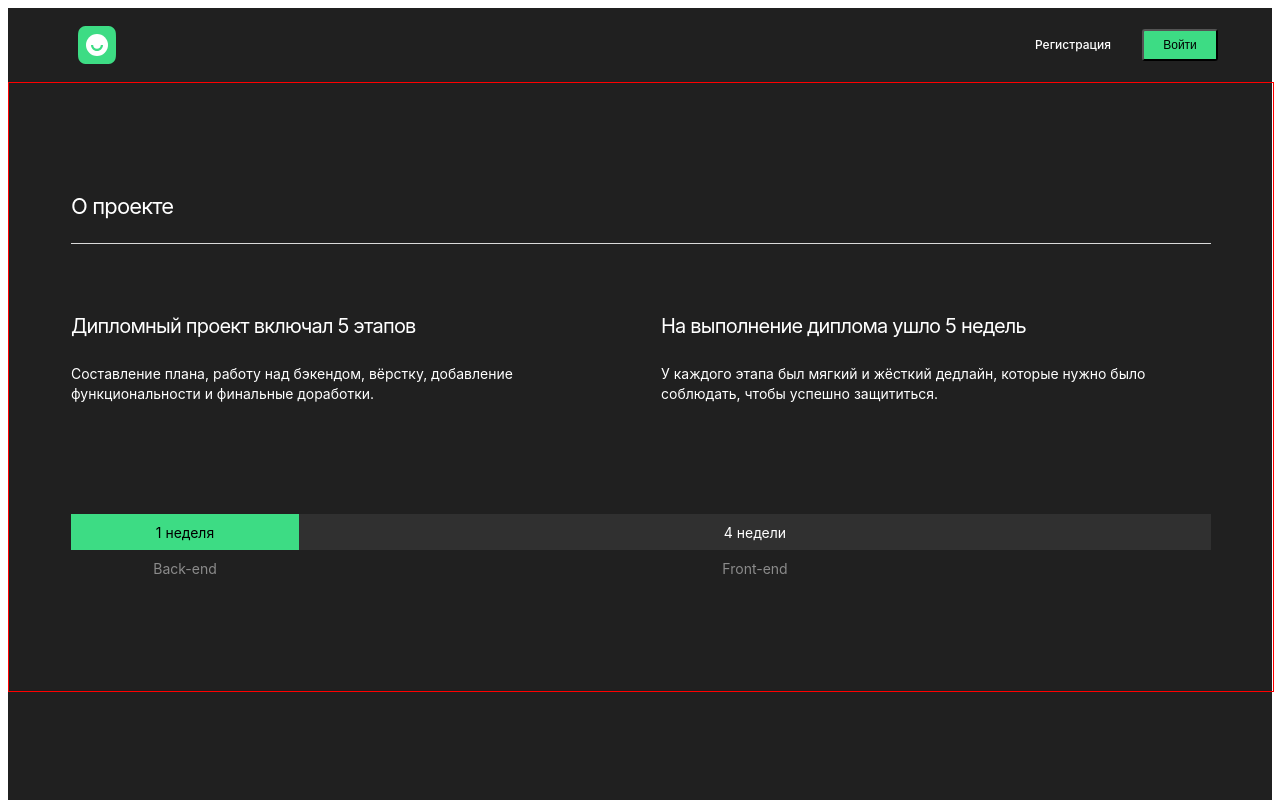
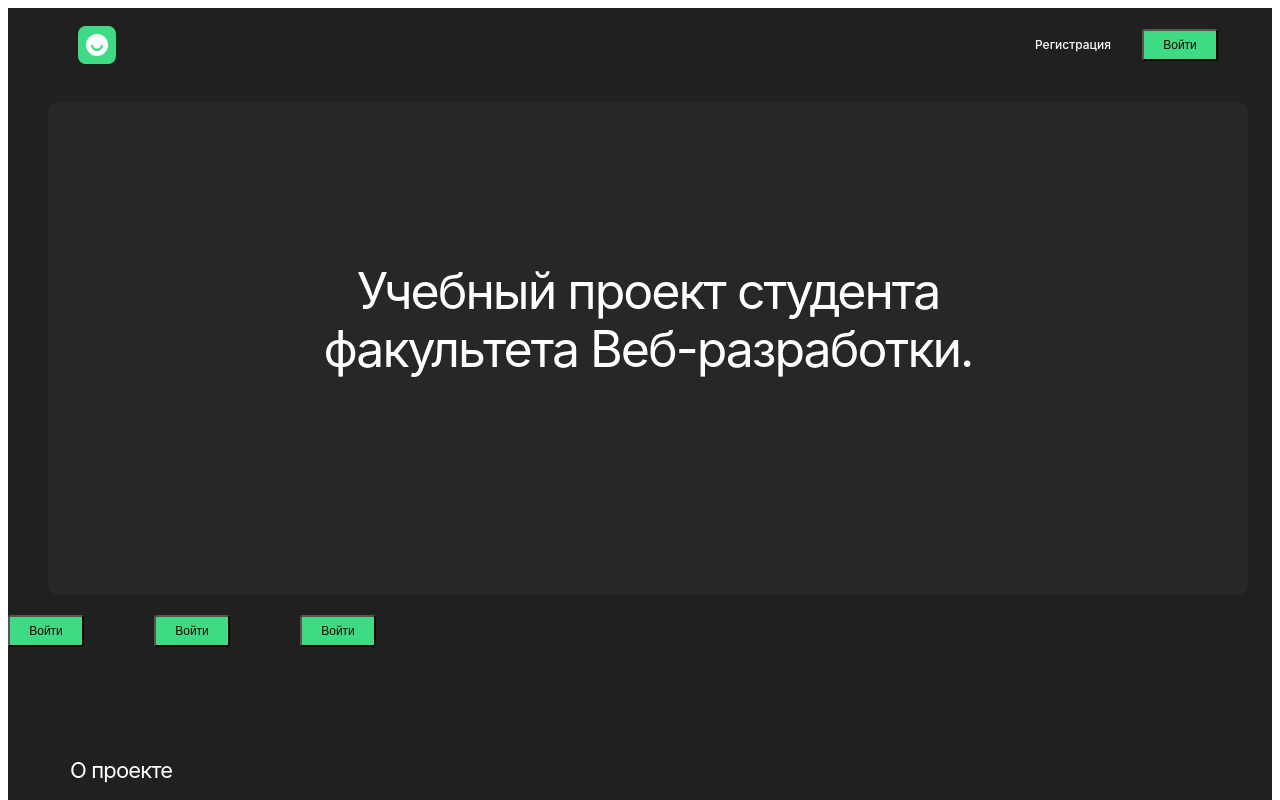
Before and after one commit to Andrey-Maystrenko/movies-explorer-frontend, a React (Create React App) app: page / in a window 1280 px wide. Shown: the top 800 px of the page. Built offline with nearby package versions, Linux system fonts and the light colour scheme.

Commit message:
diploma frontend Promo completed except NavTab half completed

```diff
--- a/src/components/App/App.js
+++ b/src/components/App/App.js
@@ -17,6 +17,8 @@ import AboutProject from "../Main/AboutProject/AboutProject";
 import MoviesCardList from "../Movies/MoviesCardList/MoviesCardList";
 import SavedMovies from "../SavedMovies/MoviesCardList/MoviesCardList";
 import AboutMe from "../Main/AboutMe/AboutMe";
+import Promo from "../Main/Promo/Promo";
+import NavTab from "../Main/NavTab/NavTab";
 // import ProtectedRoute from "./ProtectedRoute";
 // import * as mestoAuth from "../utils/moviesAuth";
 
@@ -27,6 +29,8 @@ function App() {
         <Header />
         <Switch>
           <Route exact path="/">
+            <Promo />
+            <NavTab />
             <AboutProject />
           </Route>
         </Switch>
--- a/src/components/Header/Header.css
+++ b/src/components/Header/Header.css
@@ -1,8 +1,9 @@
 .header {
-    width          : 1280px;
-    height         : 74px;
-    display        : flex;
-    align-items    : center;
+    width             : 1280px;
+    height            : 74px;
+    display           : flex;
+    align-items       : center;
+    margin            : 0 auto;
     /* justify-content: space-between; */
 }
 
@@ -51,8 +52,8 @@
 }
 
 .header__link_saved-movies {
-    width : 170px;
-    height: 16px;
+    width       : 170px;
+    height      : 16px;
     margin-right: auto;
 }
 
--- a/src/components/Main/AboutProject/AboutProject.css
+++ b/src/components/Main/AboutProject/AboutProject.css
@@ -2,7 +2,6 @@
     width : 100%;
     height: 608px;
     margin: 0 auto;
-    border: 1px solid red;
 }
 
 .about-project_title {
--- a/src/components/Main/NavTab/NavTab.js
+++ b/src/components/Main/NavTab/NavTab.js
@@ -0,0 +1,31 @@
+import React from "react";
+import "./NavTab.css";
+import { Route, Switch, Link } from "react-router-dom";
+
+function NavTab() {
+    return (
+        <section className="navtab">
+            <Switch>
+                <Route>
+                    <Link to="/signin">
+                        <button className="header__login" type="button">
+                            <span className="header__login-text">Войти</span>
+                        </button>
+                    </Link>
+                    <Link to="/signin">
+                        <button className="header__login" type="button">
+                            <span className="header__login-text">Войти</span>
+                        </button>
+                    </Link>
+                    <Link to="/signin">
+                        <button className="header__login" type="button">
+                            <span className="header__login-text">Войти</span>
+                        </button>
+                    </Link>
+                </Route>
+            </Switch>
+        </section>
+    )
+}
+
+export default NavTab;
--- a/src/components/Main/Promo/Promo.css
+++ b/src/components/Main/Promo/Promo.css
@@ -0,0 +1,28 @@
+.promo {
+    width      : 1280px;
+    height     : 513px;
+    padding-top: 20px;
+    margin     : 0 auto;
+}
+
+.title {
+    width        : 1200px;
+    height       : 493px;
+    background   : #272727;
+    border-radius: 10px;
+    margin       : 0 auto;
+}
+
+.title-text {
+    width         : 730px;
+    height        : 116px;
+    margin        : 0 auto;
+    padding-top   : 160px;
+    font-style    : normal;
+    font-weight   : 400;
+    font-size     : 50px;
+    line-height   : 58px;
+    text-align    : center;
+    letter-spacing: -0.04em;
+    color         : #FFFFFF;
+}
--- a/src/components/Main/Promo/Promo.js
+++ b/src/components/Main/Promo/Promo.js
@@ -0,0 +1,17 @@
+import React from "react";
+import "./Promo.css";
+import NavTab from "../NavTab/NavTab"
+
+function Promo() {
+    return (
+        <section className="promo">
+            <div className="title">
+                <h1 className="title-text">Учебный проект студента факультета Веб-разработки.</h1>
+            {/* <NavTab /> */}
+            </div>
+
+        </section>
+    )
+}
+
+export default Promo;
```
